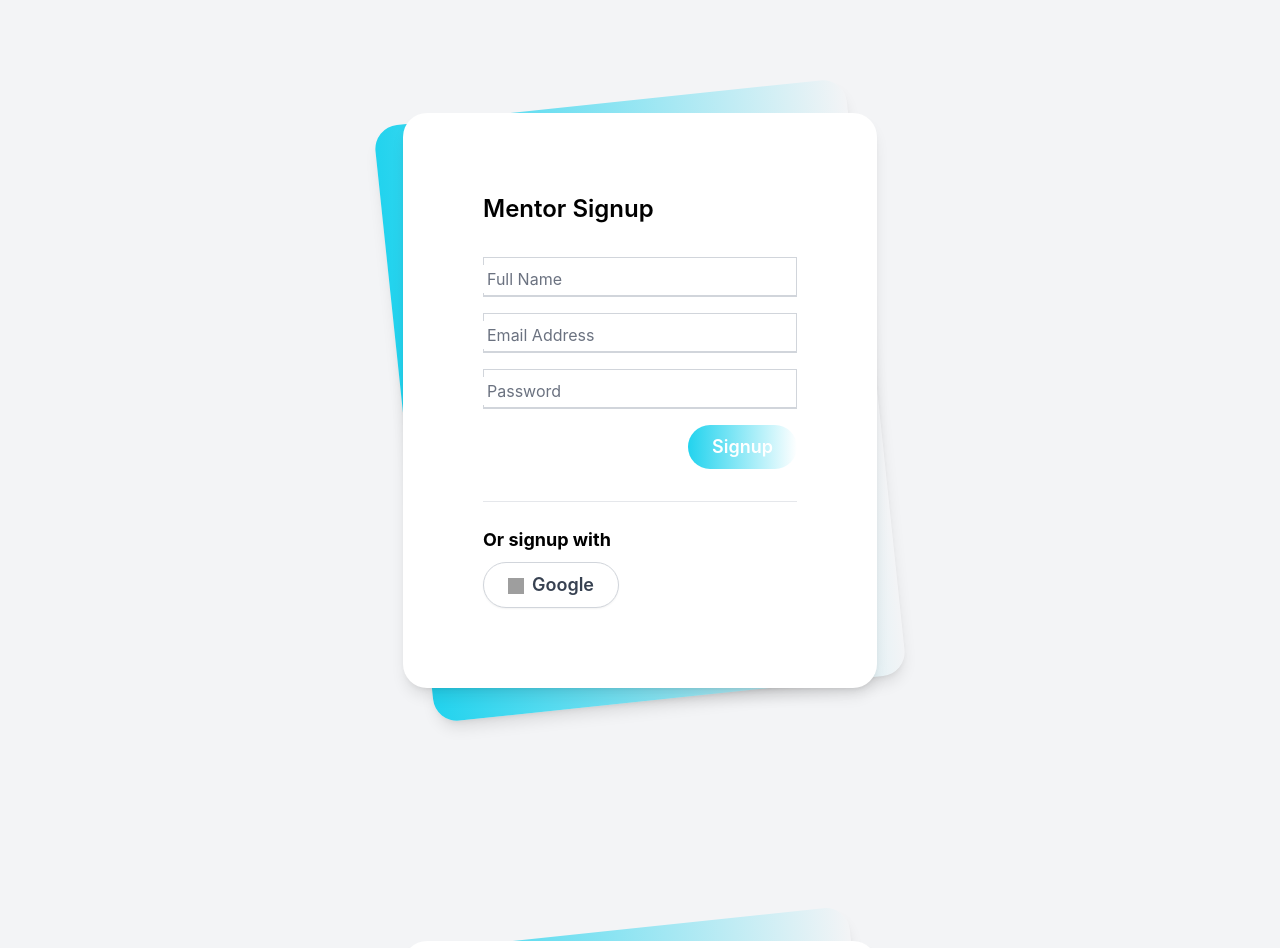
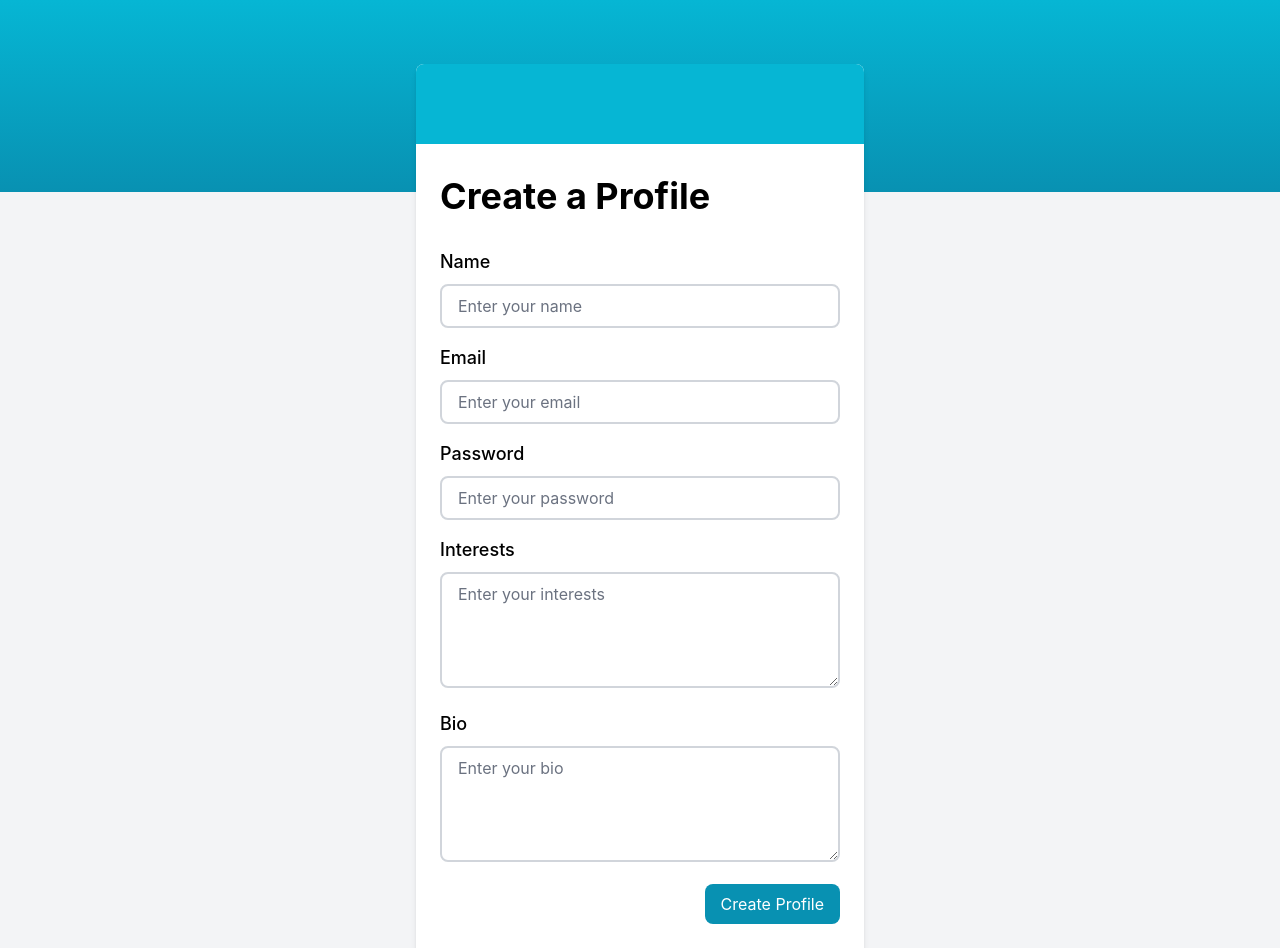
Before and after one commit to yidyedelina/mavericks-online-mentoring-program, a React (Vite) app: page / in a window 1280 px wide. Shown: the top 948 px of the page. Built offline with nearby package versions, Linux system fonts and the light colour scheme; grey boxes are pictures that could not be loaded.

Commit message:
completed the ui for the mentee create profile page

```diff
--- a/src/App.tsx
+++ b/src/App.tsx
@@ -1,16 +1,10 @@
 import React from 'react'
-import MentorSignin from './pages/MentorSignin'
-import MenteeSignup from './pages/MenteeSignup'
-import MenteeSignin from './pages/MenteeSignin'
-import MentorSignup from './pages/MentorSignup'
+import MenteeProfile from './pages/MenteeProfile'
 
 const App = () => {
   return (
     <div>
-      <MentorSignup />
-      <MentorSignin />
-      <MenteeSignup />
-      <MenteeSignin />
+      <MenteeProfile />
     </div>
   )
 }
--- /dev/null
+++ b/src/pages/MenteeProfile.jsx
@@ -0,0 +1,46 @@
+import React from 'react'
+
+const MenteeProfile = () => {
+  return (
+    <div className="bg-gray-100 relative pb-32">
+    <div className="absolute top-0 left-0 w-full h-48 bg-gradient-to-b from-cyan-500 to-cyan-600"></div>
+    <div className="container mx-auto px-4 relative">
+      <div className="py-16">
+        <div className="max-w-md mx-auto bg-white rounded-lg shadow-md overflow-hidden">
+          <div className="bg-cyan-500 h-20"></div>
+          <div className="px-6 py-8">
+            <h1 className="text-4xl font-bold mb-8">Create a Profile</h1>
+            <form>
+              <div className="mb-4">
+                <label className="block text-lg font-medium mb-2" htmlFor="name">Name</label>
+                <input className="rounded-lg border-2 border-gray-300 py-2 px-4 w-full" type="text" id="name" name="name" placeholder="Enter your name"/>
+              </div>
+              <div className="mb-4">
+                <label className="block text-lg font-medium mb-2" htmlFor="email">Email</label>
+                <input className="rounded-lg border-2 border-gray-300 py-2 px-4 w-full" type="email" id="email" name="email" placeholder="Enter your email"/>
+              </div>
+              <div className="mb-4">
+                <label className="block text-lg font-medium mb-2" htmlFor="password">Password</label>
+                <input className="rounded-lg border-2 border-gray-300 py-2 px-4 w-full" type="password" id="password" name="password" placeholder="Enter your password"/>
+              </div>
+              <div className="mb-4">
+                <label className="block text-lg font-medium mb-2" htmlFor="interests">Interests</label>
+                <textarea className="rounded-lg border-2 border-gray-300 py-2 px-4 w-full" id="interests" name="interests" rows="4" placeholder="Enter your interests"></textarea>
+              </div>
+              <div className="mb-4">
+                <label className="block text-lg font-medium mb-2" htmlFor="bio">Bio</label>
+                <textarea className="rounded-lg border-2 border-gray-300 py-2 px-4 w-full" id="bio" name="bio" rows="4" placeholder="Enter your bio"></textarea>
+              </div>
+              <div className="flex justify-end">
+                <button className="bg-cyan-600 text-white py-2 px-4 rounded-lg hover:bg-cyan-700" type="submit">Create Profile</button>
+              </div>
+            </form>
+          </div>
+        </div>
+      </div>
+    </div>
+  </div>
+  )
+}
+
+export default MenteeProfile
```
